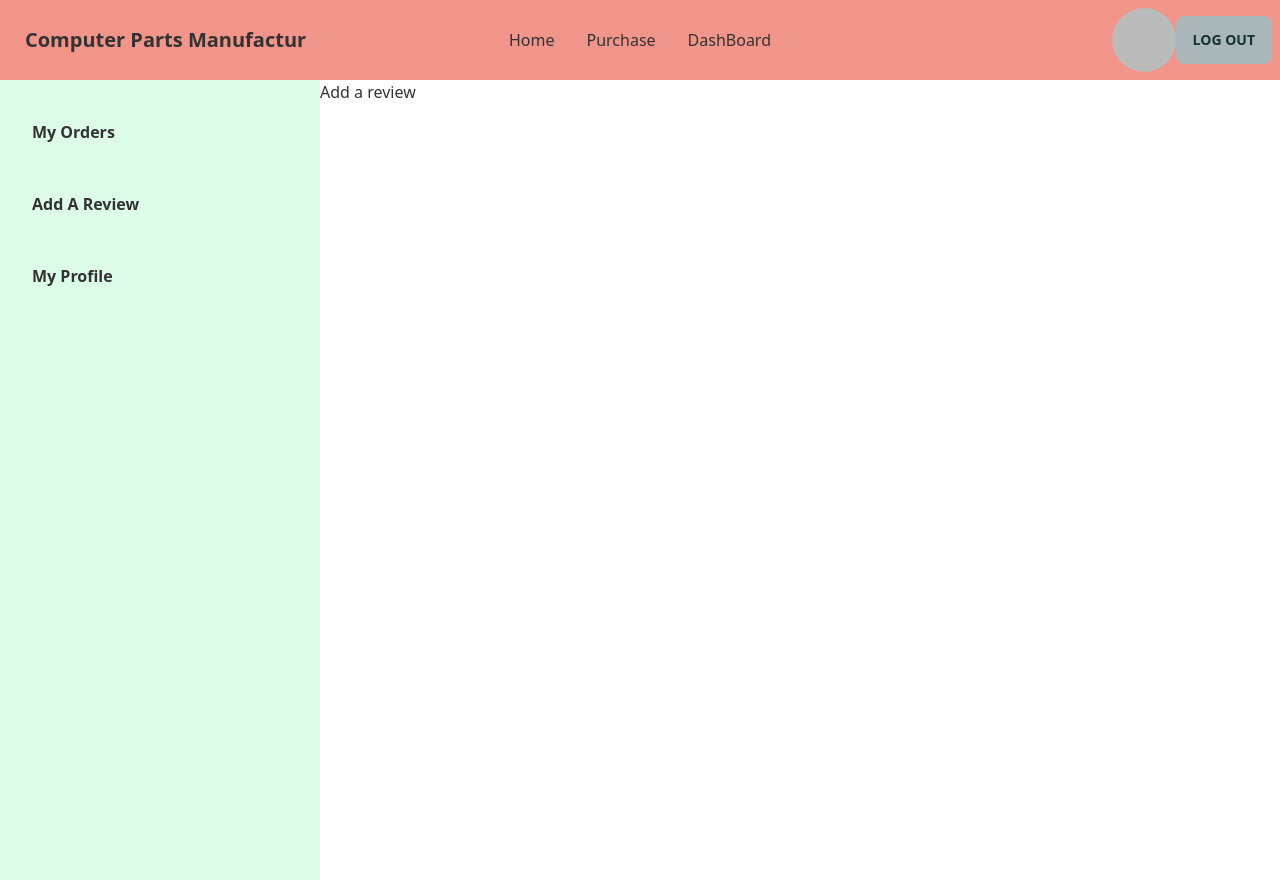
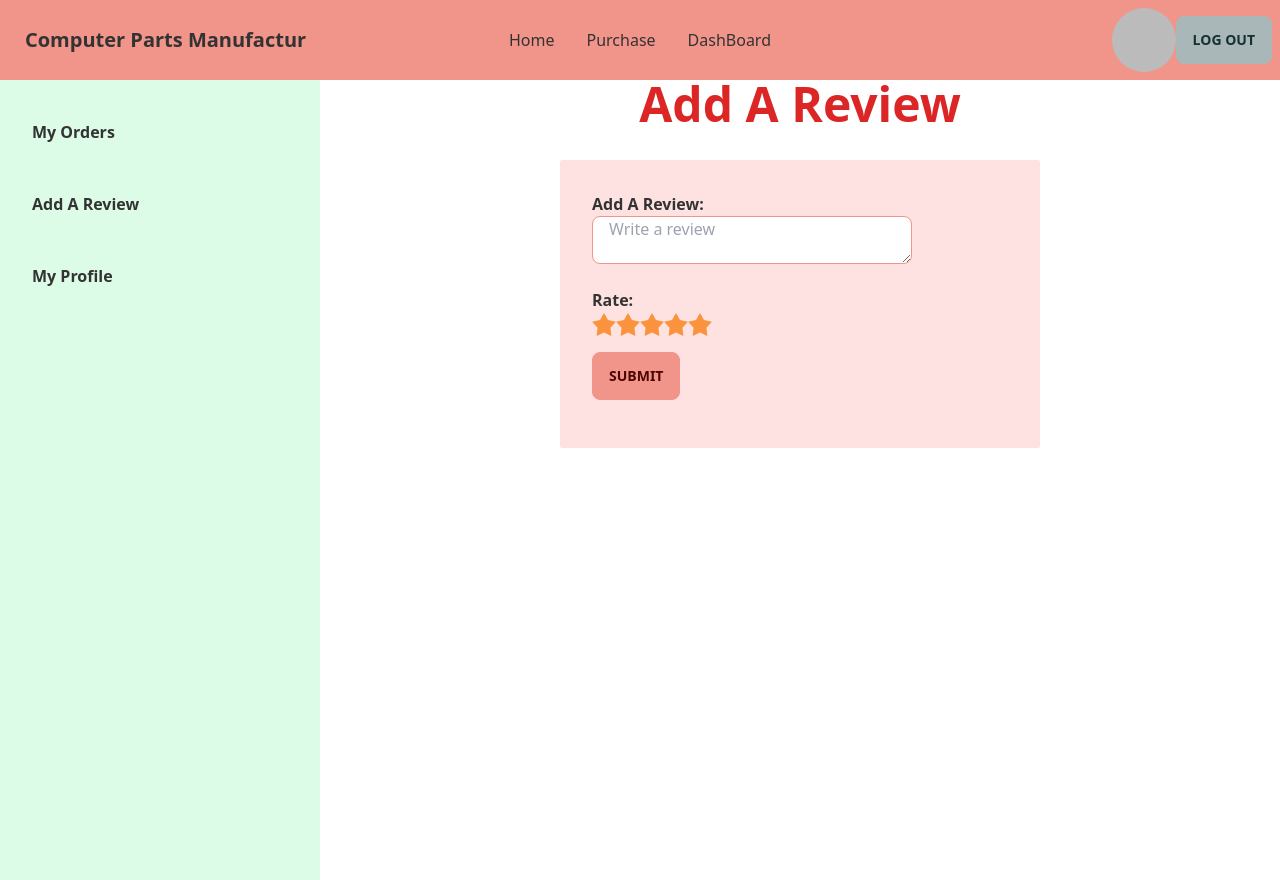
Before and after one commit to FahmidaMahjabin/manufacturer-website-client, a React (Create React App) app: page /dashBoard/addAReview in a window 1280 px wide. Built offline with nearby package versions, Linux system fonts and the light colour scheme; no server answers; sample sign-in values are in the browser's storage.

Commit message:
review page and show in home

```diff
--- a/src/Components/AddAReview/AddAReview.js
+++ b/src/Components/AddAReview/AddAReview.js
@@ -1,9 +1,56 @@
 import React from 'react';
+import { useAuthState } from 'react-firebase-hooks/auth';
+import auth from '../../init';
 
 const AddAReview = () => {
+    // function = postAReview
+    // step1:review and rating er value form theke nibo and user er name nibo
+    // step2:submit click korle ei info ekta object create kore backend e pathabo
+    const [user] = useAuthState(auth)
+    const postAReview = (e) =>{
+        e.preventDefault();
+        const review = e.target.review.value;
+        const rating = e.target.rating.value;
+        const reviewObject = {
+            review,
+            rating,
+            reviewer: user.photoURL
+
+        }
+        console.log("reviewObject:", reviewObject)
+        fetch("http://localhost:5000/review", {
+            method: "POST",
+            headers: {
+                'content-type': "application/json"
+            },
+            body: JSON.stringify(reviewObject)
+        })
+        .then(res => res.json())
+        .then(data => console.log("data from review:", data))
+
+
+    }
     return (
         <div>
-            <h1>Add a review</h1>
+            <h1 className='text-5xl font-bold text-center text-red-600'>Add A Review</h1>
+            <form onSubmit={postAReview} className='bg-red-100 p-8 rounded-sm mx-auto w-1/2 mt-8'>
+                <div className='form-control'>
+                    <label for="review" className='font-bold'>Add A Review:</label>
+                    <textarea name="review" type="text" placeholder="Write a review" class="input input-bordered input-primary w-full max-w-xs" />
+                </div>
+                <br></br>
+                <div className='form-control'>
+                    <label className='font-bold' for="rating">Rate:</label>
+                    <div class="rating">
+                        <input type="radio" value = "1" name="rating" class="mask mask-star-2 bg-orange-400" />
+                        <input type="radio" value = "2" name="rating" class="mask mask-star-2 bg-orange-400" />
+                        <input type="radio" value = "3" name="rating" class="mask mask-star-2 bg-orange-400" />
+                        <input type="radio" value = "4" name="rating" class="mask mask-star-2 bg-orange-400" />
+                        <input type="radio" value = "5" name="rating" class="mask mask-star-2 bg-orange-400" />
+                    </div>
+                </div>
+                <button className='btn btn-primary my-4' type = "submit">Submit</button>
+            </form>
         </div>
     );
 };
--- /dev/null
+++ b/src/Components/AddAReview/ReviewCard.js
@@ -0,0 +1,24 @@
+import React from 'react';
+
+const ReviewCard = ({ oneReview }) => {
+    const { review, rating, reviewer } = oneReview;
+    return (
+        <div class="card bg-primary text-primary-content">
+            <div class="card-body">
+                <div class="avatar text-end">
+                    <div class="w-16 rounded-full">
+                        <img src={reviewer} />
+                    </div>
+                </div>
+                <div>
+                    {review}
+                    <br></br>
+                    {rating}
+                </div>
+
+            </div>
+        </div>
+    );
+};
+
+export default ReviewCard;
--- /dev/null
+++ b/src/Components/AddAReview/ShowReview.js
@@ -0,0 +1,24 @@
+import React, { useEffect, useState } from 'react';
+import ReviewCard from './ReviewCard';
+
+const ShowReview = () => {
+    const [reviews, setReviews] = useState([]);
+    useEffect(
+        () => {
+            fetch('http://localhost:5000/review')
+                .then(res => res.json())
+                .then(data => setReviews(data))
+        },
+        []
+    )
+    return (
+        <div>
+            <h1 className='text-5xl text-center text-primary my-8'>Review</h1>
+            <div className='grid grid-cols-1 lg: grid-cols-3 gap-4 my-4'>
+                {reviews?.map(review => <ReviewCard key = {review._id} oneReview={review}></ReviewCard>)}
+            </div>
+        </div>
+    );
+};
+
+export default ShowReview;
--- a/src/Components/HomePage/Home.js
+++ b/src/Components/HomePage/Home.js
@@ -1,4 +1,5 @@
 import React from 'react';
+import ShowReview from '../AddAReview/ShowReview';
 import Banner from './Banner';
 import Navbar from './Navbar/Navbar';
 import Parts from './Parts/Parts';
@@ -9,6 +10,7 @@ const Home = () => {
             <Banner></Banner>
             <div className='m-16'>
                 <Parts></Parts>
+                <ShowReview></ShowReview>
             </div>
 
         </div>
--- /dev/null
+++ b/src/Components/MyReview/MyReview.js
@@ -0,0 +1,22 @@
+import React from 'react';
+
+const MyReview = () => {
+    return (
+        <div>
+            <h1 className='text-3xt text-center text-red-600'>Add A Review</h1>
+            <form>
+                <input name="review" type="text" placeholder="Write a review" class="input input-bordered input-primary w-full max-w-xs" />
+                <select class="rating">
+                        <input type="radio" name="rating-2" class="mask mask-star-2 bg-orange-400" />
+                        <input type="radio" name="rating-2" class="mask mask-star-2 bg-orange-400" checked />
+                        <input type="radio" name="rating-2" class="mask mask-star-2 bg-orange-400" />
+                        <input type="radio" name="rating-2" class="mask mask-star-2 bg-orange-400" />
+                        <input type="radio" name="rating-2" class="mask mask-star-2 bg-orange-400" />
+                </select>
+
+            </form>
+        </div>
+    );
+};
+
+export default MyReview;
```
